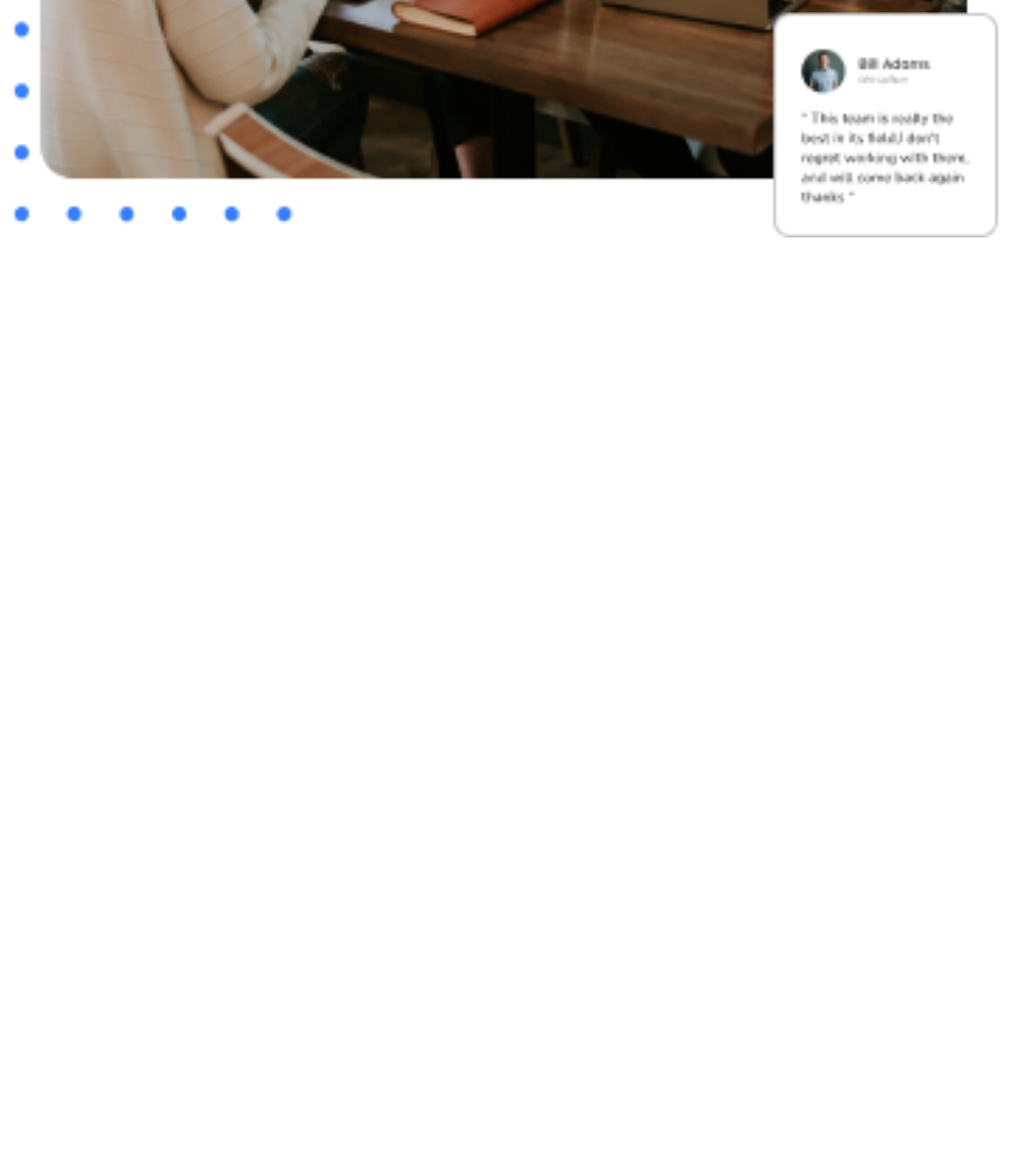
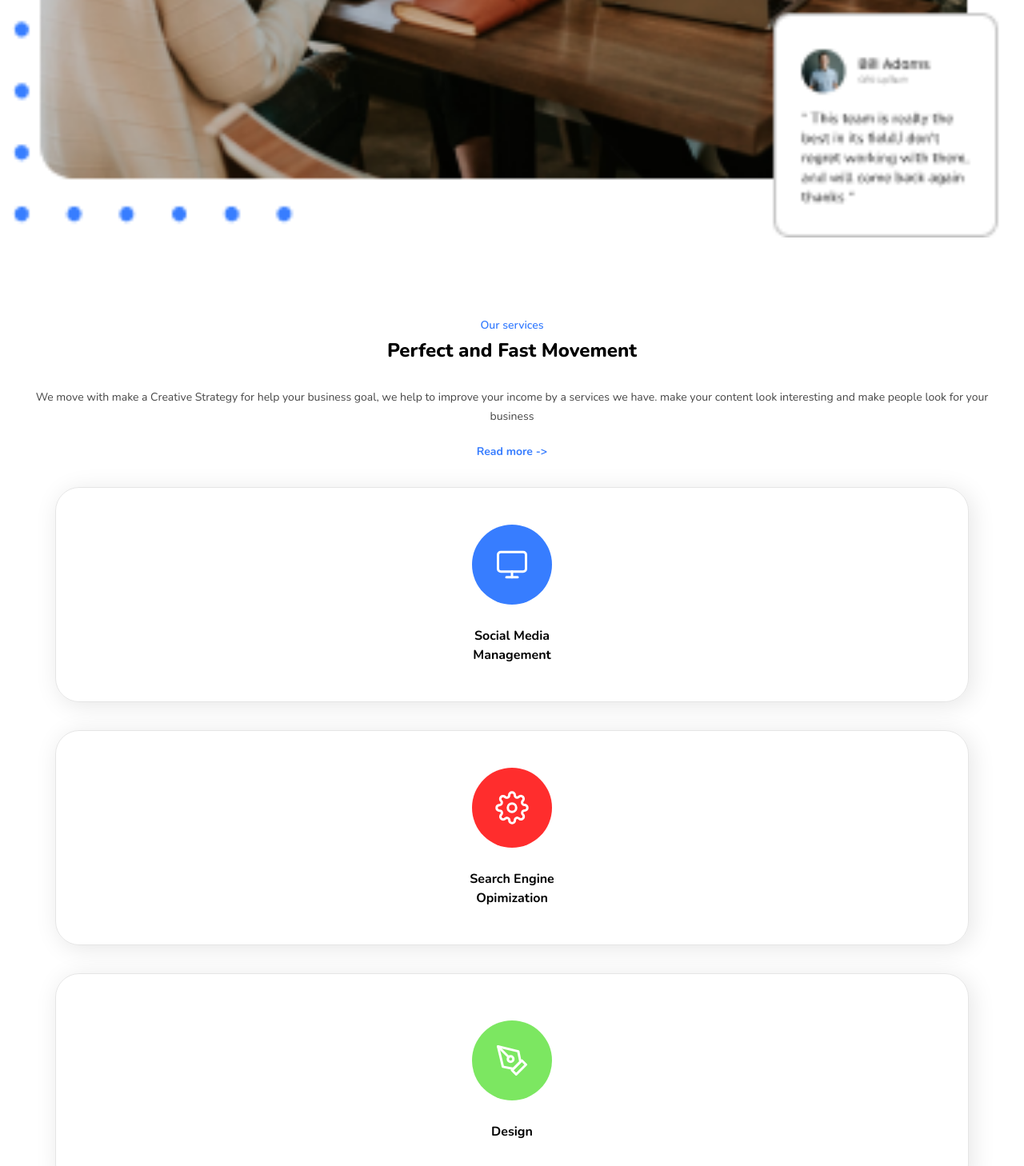
Before and after one commit to luisfalconmx/creative-agency-landing-page, a website built with Vite: page index.html in a window 1280 px wide. Shown: the part 948-2406 px from the top of the page at 80% size. Before the commit the page ends 1248 px from the top, so only its background shows below. Built offline with nearby package versions, Linux system fonts and the light colour scheme.

Commit message:
feat: our services section finished

```diff
--- a/index.html
+++ b/index.html
@@ -36,6 +36,47 @@
         alt="Creative agency"
       />
     </section>
+
+    <section class="services">
+      <span class="services__caption">Our services</span>
+      <h2 class="services__title">Perfect and Fast Movement</h2>
+      <p class="services__description">
+        We move with make a Creative Strategy for help your business goal, we
+        help to improve your income by a services we have. make your content
+        look interesting and make people look for your business
+      </p>
+      <a class="services__link"> Read more -> </a>
+
+      <div class="services__cards">
+        <div class="services__card">
+          <div class="services__card-icon services__card-icon--blue">
+            <img src="/icons/icon-monitor.svg" alt="#" />
+          </div>
+          <h3 class="services__card-title">Social Media Management</h3>
+        </div>
+
+        <div class="services__card">
+          <div class="services__card-icon services__card-icon--red">
+            <img src="/icons/icon-settings.svg" alt="#" />
+          </div>
+          <h3 class="services__card-title">Search Engine Opimization</h3>
+        </div>
+
+        <div class="services__card">
+          <div class="services__card-icon services__card-icon--green">
+            <img src="/icons/icon-pen-tool.svg" alt="#" />
+          </div>
+          <h3 class="services__card-title">Design</h3>
+        </div>
+
+        <div class="services__card">
+          <div class="services__card-icon services__card-icon--yellow">
+            <img src="/icons/icon-tv.svg" alt="#" />
+          </div>
+          <h3 class="services__card-title">Ads</h3>
+        </div>
+      </div>
+    </section>
     <script type="module" src="./main.js"></script>
   </body>
 </html>
--- a/scss/_globals.scss
+++ b/scss/_globals.scss
@@ -1,4 +1,4 @@
-@import "node_modules/modern-normalize/modern-normalize.css";
+@import "../node_modules/modern-normalize/modern-normalize.css";
 
 html {
   font-size: 10px;
--- a/scss/index.scss
+++ b/scss/index.scss
@@ -6,7 +6,9 @@
 @import "./mixins/title";
 @import "./mixins/paragraph.scss";
 @import "./mixins/button.scss";
+@import "./mixins/caption.scss";
 
-// load all components
-@import "components/header.scss";
-@import "components/hero.scss";
+// load all section styles
+@import "sections/header.scss";
+@import "sections/hero.scss";
+@import "sections/services.scss";
--- /dev/null
+++ b/scss/mixins/caption.scss
@@ -0,0 +1,7 @@
+@mixin caption {
+  font-size: 1.4rem;
+  font-weight: 600;
+  color: $color-accent;
+  display: block;
+  width: fit-content;
+}
--- a/scss/mixins/title.scss
+++ b/scss/mixins/title.scss
@@ -1,7 +1,6 @@
 @mixin title($size: "normal") {
   margin: 0;
   font-weight: 800;
-  text-align: center;
   font-size: 2.4rem;
 
   @if $size == "large" {
--- a/scss/components/hero.scss
+++ b/scss/sections/hero.scss
@@ -1,9 +1,11 @@
 .hero {
   padding: 0 15px;
+  margin-bottom: 99px;
 
   &__title {
     @include title("large");
     margin-bottom: 20px;
+    text-align: center;
   }
 
   &__description {
--- /dev/null
+++ b/scss/sections/services.scss
@@ -0,0 +1,83 @@
+$colors: (
+  "blue": #377dff,
+  "red": #ff2d2d,
+  "green": #7ce761,
+  "yellow": #ffa800,
+);
+
+.services {
+  padding: 0 30px;
+
+  &__caption {
+    @include caption;
+    margin: 0 auto 10px;
+  }
+
+  &__title {
+    @include title;
+    text-align: center;
+    margin-bottom: 32px;
+  }
+
+  &__description {
+    @include paragraph;
+    margin-bottom: 24px;
+    text-align: center;
+  }
+
+  &__link {
+    text-decoration: none;
+    color: $color-accent;
+    font-size: 1.4rem;
+    font-weight: bold;
+    display: block;
+    width: fit-content;
+    margin: 0 auto 36px;
+  }
+
+  &__cards {
+    display: grid;
+    grid-template-columns: 1fr;
+    gap: 35px;
+    padding: 0 39px;
+    margin-bottom: 75px;
+  }
+
+  &__card {
+    display: flex;
+    flex-direction: column;
+    box-shadow: 4px 4px 30px 0 rgba(#000000, 10%);
+    border-radius: 30px;
+    display: flex;
+    flex-direction: column;
+    align-items: center;
+    justify-content: center;
+    min-height: 269px;
+    border: 1px solid rgba(#000000, 10%);
+  }
+
+  &__card-icon {
+    width: 100px;
+    height: 100px;
+    display: flex;
+    align-items: center;
+    justify-content: center;
+    border-radius: 100%;
+    margin-bottom: 27px;
+  }
+
+  &__card-title {
+    max-width: 110px;
+    font-size: 1.6rem;
+    line-height: 2.4rem;
+    font-weight: bold;
+    margin: 0;
+    text-align: center;
+  }
+
+  @each $key, $val in $colors {
+    &__card-icon--#{$key} {
+      background-color: $val;
+    }
+  }
+}
```
Also changed, not shown: public/icons/icon-monitor.svg (added), public/icons/icon-pen-tool.svg (added), public/icons/icon-settings.svg (added), public/icons/icon-tv.svg (added), scss/sections/header.scss (renamed from scss/components/header.scss).
